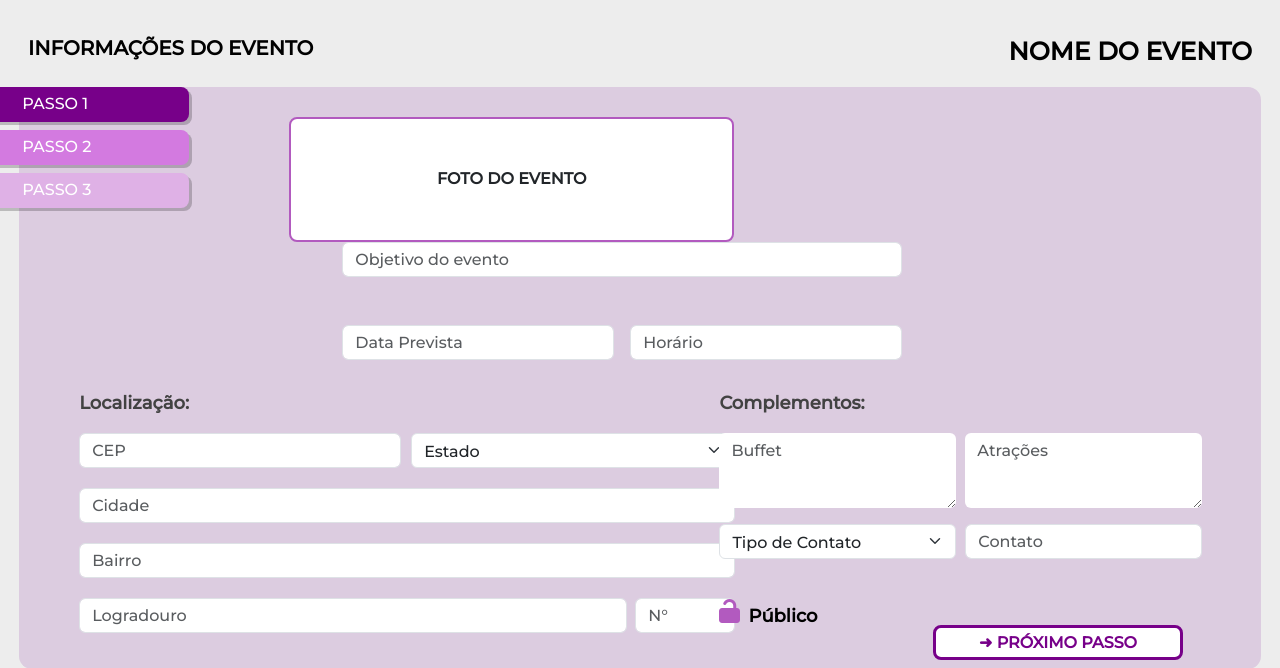
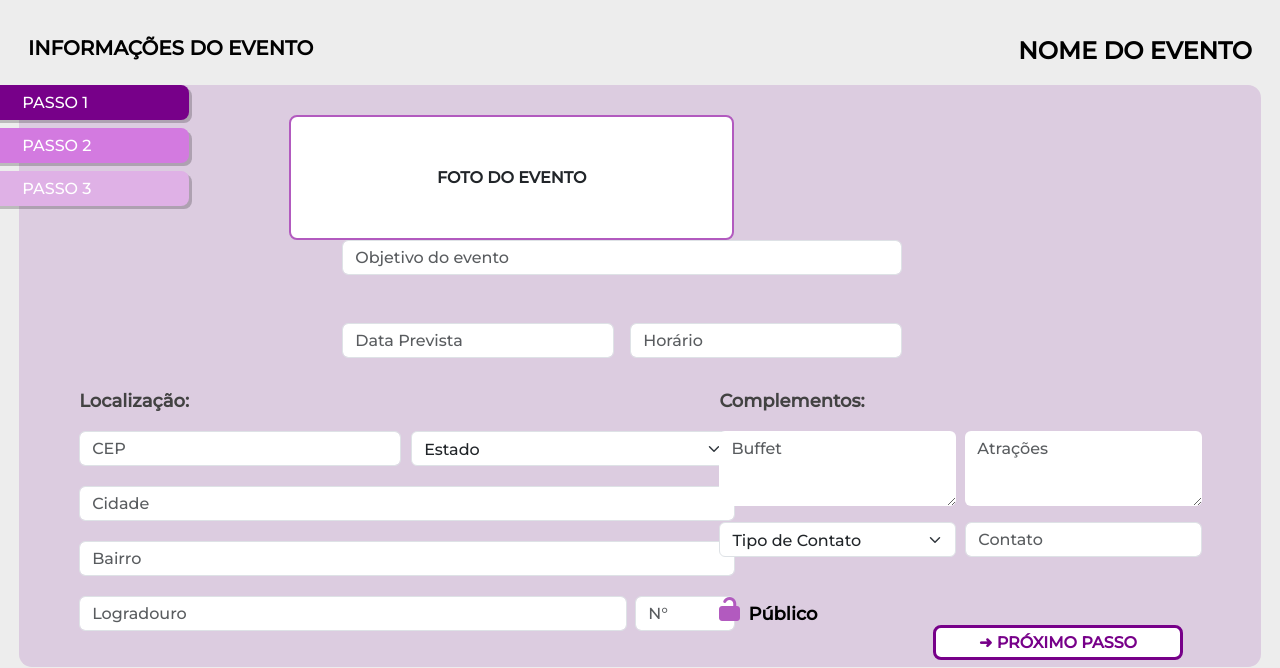
Before and after one commit to solfie/eventando_web_clone, a PHP site: page /criarEventoP.php in a window 1280 px wide. Shown: the part 95-763 px from the top of the page. Run offline with PHP 8.4, Linux system fonts and the light colour scheme.

Commit message:
aaaaaaaaaaa

```diff
--- a/css/css_criarEventoP.css
+++ b/css/css_criarEventoP.css
@@ -86,7 +86,7 @@ a{
 }
 
 .nomeE{
-    font-size: 25px !important;
+    font-size: 24px !important;
 }
 
 .bagulhete{
```
